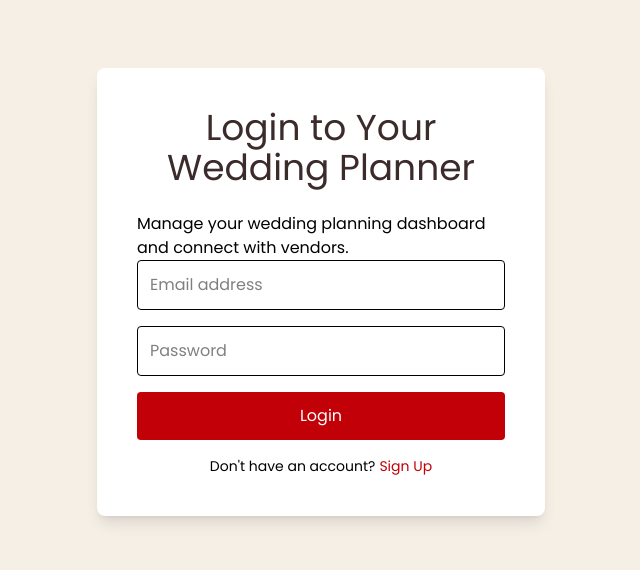
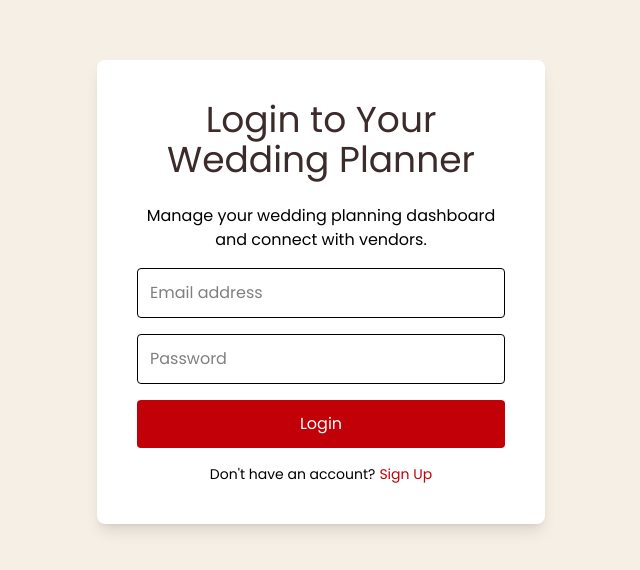
Before and after one commit to preeyalr/wedding-planner, a React (Vite) app in the folder frontend/: page /login in a window 1280 px wide. Shown: the part 108-678 px from the top of the page, without its empty margins (319-959 px from the left). Built offline with nearby package versions, Linux system fonts and the light colour scheme.

Commit message:
signup and login complete

```diff
--- a/frontend/src/pages/Login.jsx
+++ b/frontend/src/pages/Login.jsx
@@ -1,6 +1,45 @@
-import { Link } from "react-router-dom"
+import { useState } from "react"
+import { Link, useNavigate } from "react-router-dom"
+import axios from "axios"
 
 function Login(){
+
+  const navigate = useNavigate()
+
+  const [email,setEmail] = useState("")
+  const [password,setPassword] = useState("")
+
+  const handleSubmit = async (e)=>{
+    e.preventDefault()
+
+    try{
+
+      const response = await axios.post(
+        "http://localhost:8000/api/users/login",
+        {
+          email: email,
+          password: password
+        }
+      )
+
+      console.log(response.data)
+
+      alert("Login successful!")
+
+      // optional: store user/token
+      localStorage.setItem("user", JSON.stringify(response.data))
+
+      // redirect to profile page
+      navigate("/profile")
+
+    }catch(error){
+
+      console.log(error.response?.data || error.message)
+
+      alert("Login failed")
+
+    }
+  }
 
   return(
 
@@ -11,23 +50,32 @@ function Login(){
         <h2 className="font-heading text-4xl text-center text-[#3b2b2b] mb-6">
           Login to Your Wedding Planner
         </h2>
-     <p>Manage your wedding planning dashboard <br />
-and connect with vendors.</p>
-        <form className="space-y-4 font-body">
+
+        <p className="text-center mb-4">
+          Manage your wedding planning dashboard <br/>
+          and connect with vendors.
+        </p>
+
+        <form onSubmit={handleSubmit} className="space-y-4 font-body">
 
           <input
             type="email"
             placeholder="Email address"
+            value={email}
+            onChange={(e)=>setEmail(e.target.value)}
             className="w-full border p-3 rounded"
           />
 
           <input
             type="password"
             placeholder="Password"
+            value={password}
+            onChange={(e)=>setPassword(e.target.value)}
             className="w-full border p-3 rounded"
           />
 
           <button
+            type="submit"
             className="w-full bg-red-700 text-white py-3 rounded hover:bg-red-800"
           >
             Login
@@ -36,16 +84,10 @@ and connect with vendors.</p>
         </form>
 
         <p className="text-center text-sm mt-4 font-body">
-
           Don't have an account?
-
-          <Link
-            to="/signup"
-            className="text-red-700 ml-1"
-          >
+          <Link to="/signup" className="text-red-700 ml-1">
             Sign Up
           </Link>
-
         </p>
 
       </div>
--- a/frontend/src/pages/Signup.jsx
+++ b/frontend/src/pages/Signup.jsx
@@ -1,8 +1,10 @@
 import { useState } from "react"
-import { Link } from "react-router-dom"
+import { Link, useNavigate } from "react-router-dom"
 import axios from "axios"
 
 function Signup(){
+
+  const navigate = useNavigate()
 
   const [name,setName] = useState("")
   const [email,setEmail] = useState("")
@@ -25,6 +27,9 @@ function Signup(){
       console.log(response.data)
 
       alert("Signup successful!")
+
+      // redirect to login page
+      navigate("/login")
 
     }catch(error){
 
@@ -81,13 +86,10 @@ function Signup(){
         </form>
 
         <p className="text-center text-sm mt-4 font-body">
-
           Already have an account?
-
           <Link to="/login" className="text-red-700 ml-1">
             Login
           </Link>
-
         </p>
 
       </div>
```
